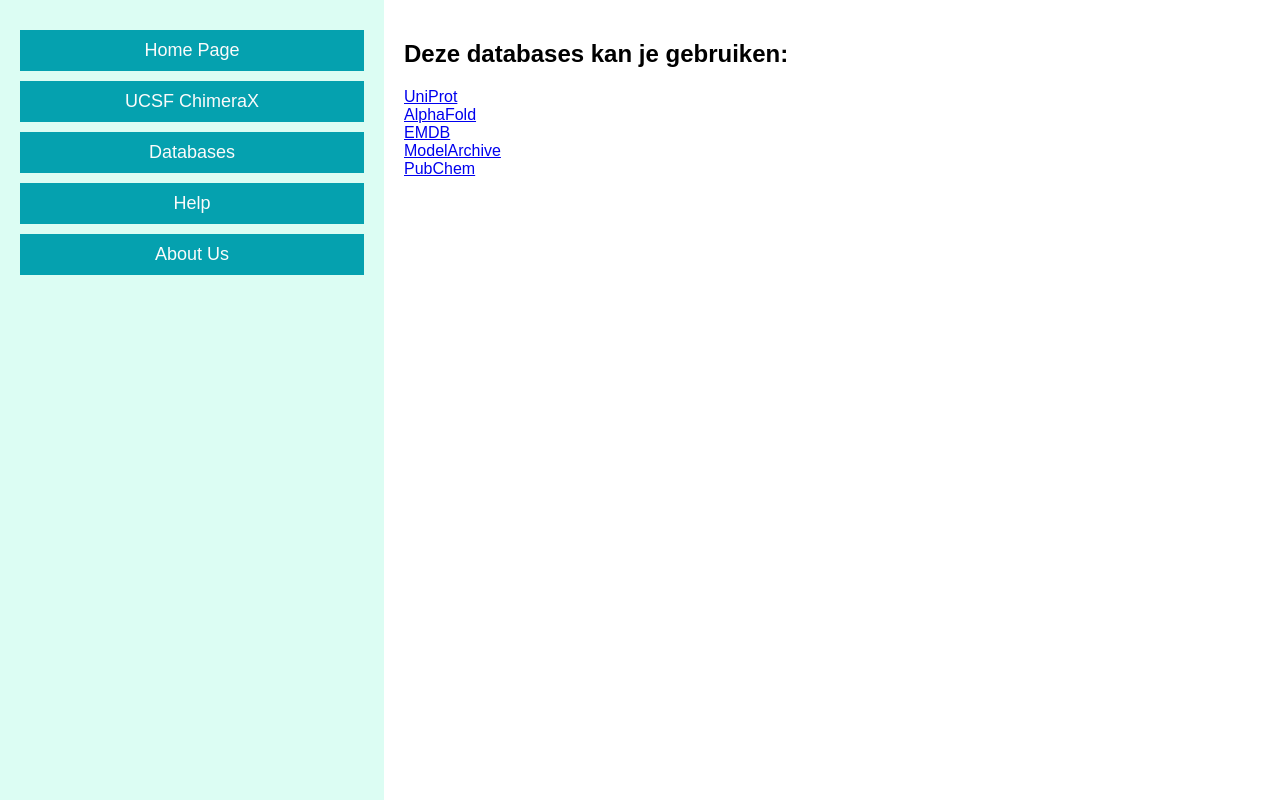
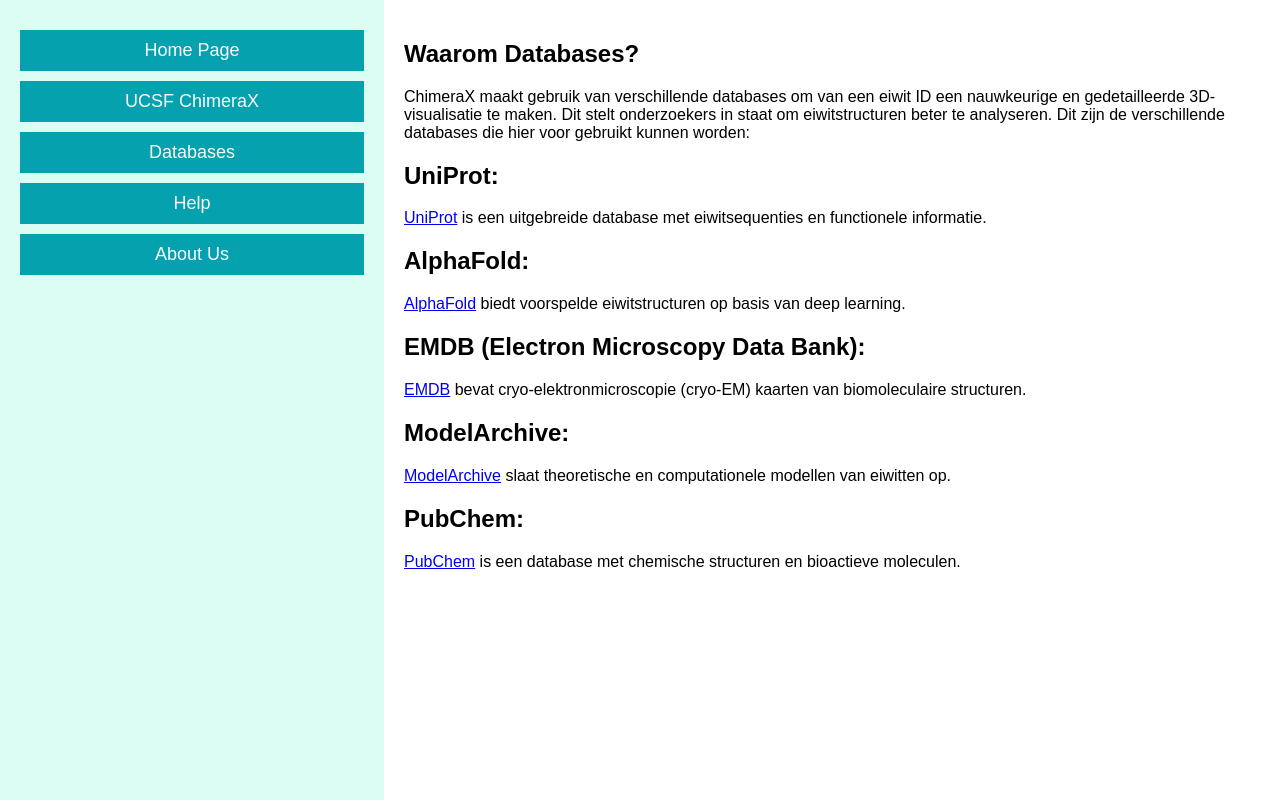
Before and after one commit to Nonomyo/Website, a Flask app: page /Databases in a window 1280 px wide. Shown: the part 214-1014 px from the top of the page. Run offline with Flask 3, Linux system fonts and the light colour scheme.

Commit message:
Databases pagina af en in test_app.py deze pagina getest

```diff
--- a/templates/DATABASES.html
+++ b/templates/DATABASES.html
@@ -3,17 +3,25 @@
 {% block content %}
 
 <article>
-    <h2>Deze databases kan je gebruiken:</h2>
-    <a href="https://www.uniprot.org/" target="_blank">UniProt</a>
-    <br>
-    <a href="https://alphafold.ebi.ac.uk/" target="_blank">AlphaFold</a>
-    <br>
-    <a href="https://www.ebi.ac.uk/emdb/" target="_blank">EMDB</a>
-    <br>
-    <a href="https://modelarchive.org/" target="_blank">ModelArchive</a>
-    <br>
-    <a href="https://pubchem.ncbi.nlm.nih.gov/" target="_blank">PubChem</a>
+    <h2>Waarom Databases?</h2>
+    <p>ChimeraX maakt gebruik van verschillende databases om van een eiwit ID een nauwkeurige en gedetailleerde
+        3D-visualisatie te maken. Dit stelt onderzoekers in staat om eiwitstructuren beter te analyseren.
+        Dit zijn de verschillende databases die hier voor gebruikt kunnen worden:</p>
+
+    <h2>UniProt:</h2>
+    <p><a href="https://www.uniprot.org/" target="_blank">UniProt</a> is een uitgebreide database met eiwitsequenties en functionele informatie.</p>
+
+    <h2>AlphaFold:</h2>
+    <p><a href="https://alphafold.ebi.ac.uk/" target="_blank">AlphaFold</a> biedt voorspelde eiwitstructuren op basis van deep learning.</p>
+
+    <h2>EMDB (Electron Microscopy Data Bank):</h2>
+    <p><a href="https://www.ebi.ac.uk/emdb/" target="_blank">EMDB</a> bevat cryo-elektronmicroscopie (cryo-EM) kaarten van biomoleculaire structuren.</p>
+
+    <h2>ModelArchive:</h2>
+    <p><a href="https://modelarchive.org/" target="_blank">ModelArchive</a> slaat theoretische en computationele modellen van eiwitten op.</p>
+
+    <h2>PubChem:</h2>
+    <p><a href="https://pubchem.ncbi.nlm.nih.gov/" target="_blank">PubChem</a> is een database met chemische structuren en bioactieve moleculen.</p>
 </article>
 
-
 {% endblock %}
```
Also changed, not shown: tests/test_app.py (+49 -2 lines).
